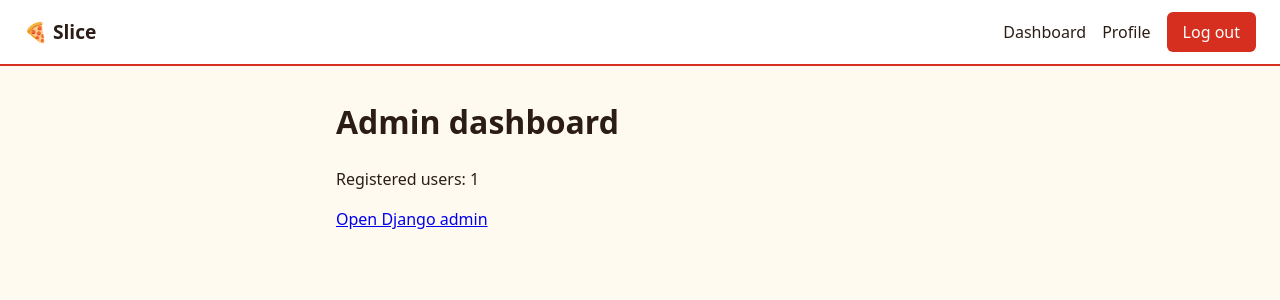
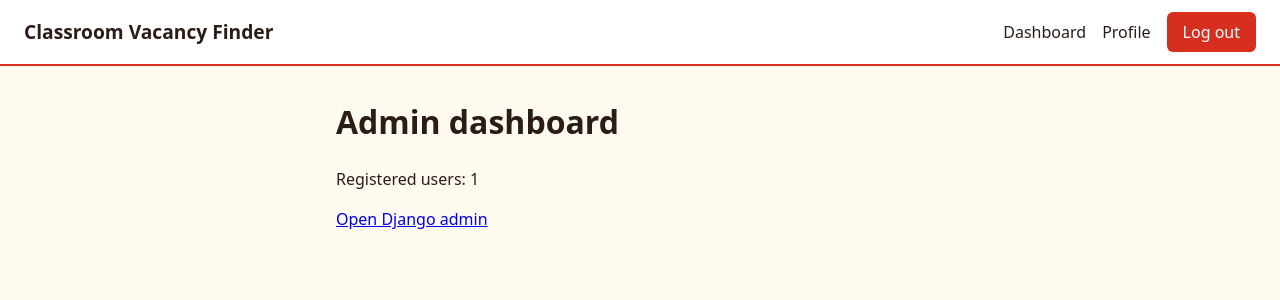
Before and after one commit to Raymond-Isaac-B-Rasonabe/RoomVacancyFinder-Rasonabe-RaymondIsaac-G5, a Django app: page /accounts/dashboard/admin/ in a window 1280 px wide. Shown: the top 300 px of the page. Run offline with Django 5.2, Linux system fonts and the light colour scheme; the visitor is signed in with stand-in values (Sample User, id 1); data comes from the database, SQL or seed files in the repository.

Commit message:
updated base html

```diff
--- a/templates/base.html
+++ b/templates/base.html
@@ -3,7 +3,7 @@
 <head>
   <meta charset="utf-8">
   <meta name="viewport" content="width=device-width, initial-scale=1">
-  <title>{% block title %}Slice{% endblock %}</title>
+  <title>{% block title %}Classroom Vacancy Finder{% endblock %}</title>
   <style>
     :root {
       --bg: #fffaf0;        /* cream crust */
@@ -90,7 +90,7 @@
 </head>
 <body>
   <nav>
-    <span class="brand">🍕 Slice</span>
+    <span class="brand">Classroom Vacancy Finder</span>
     {% if user.is_authenticated %}
       <a href="{% url 'dashboard_redirect' %}">Dashboard</a>
       <a href="{% url 'profile' %}">Profile</a>
```
